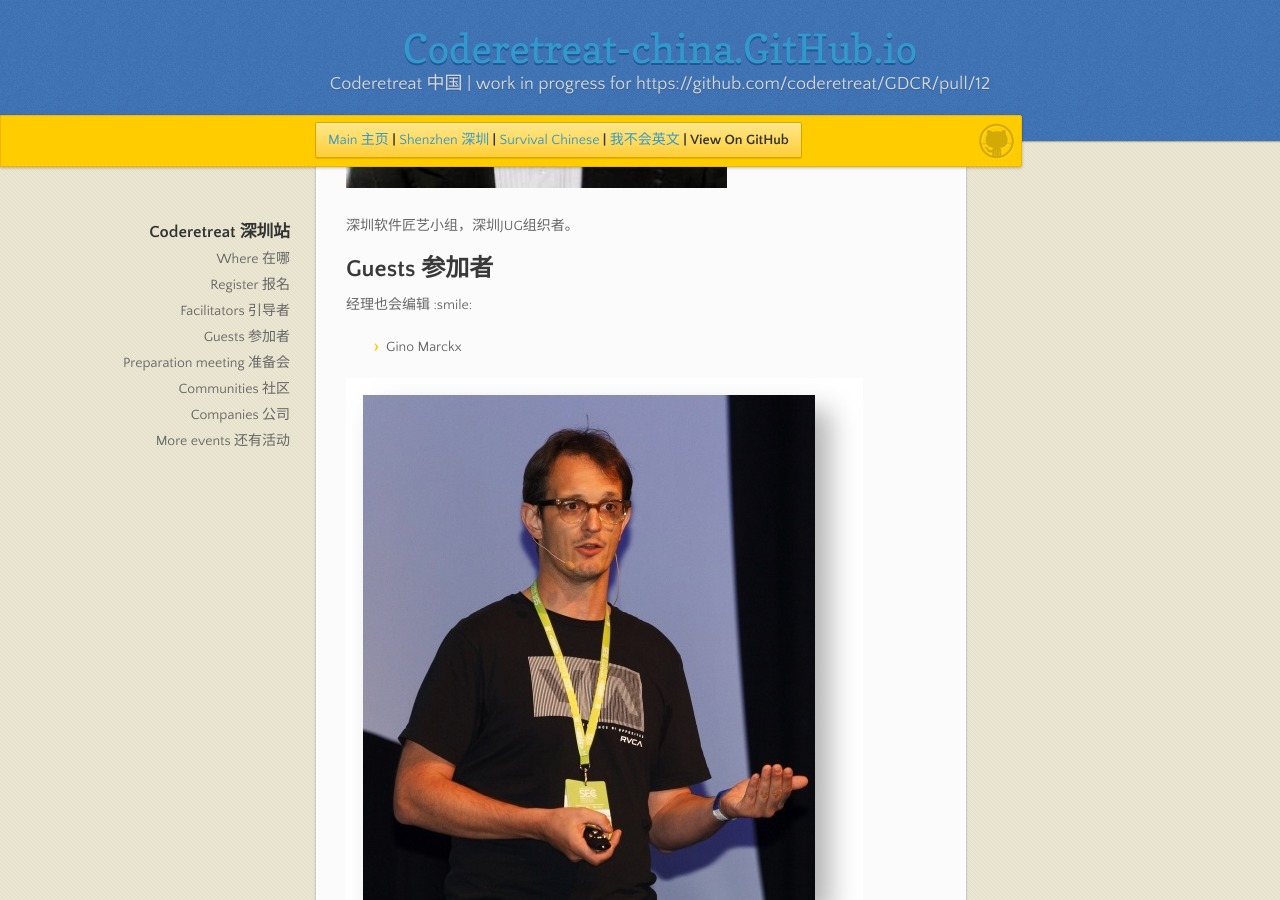
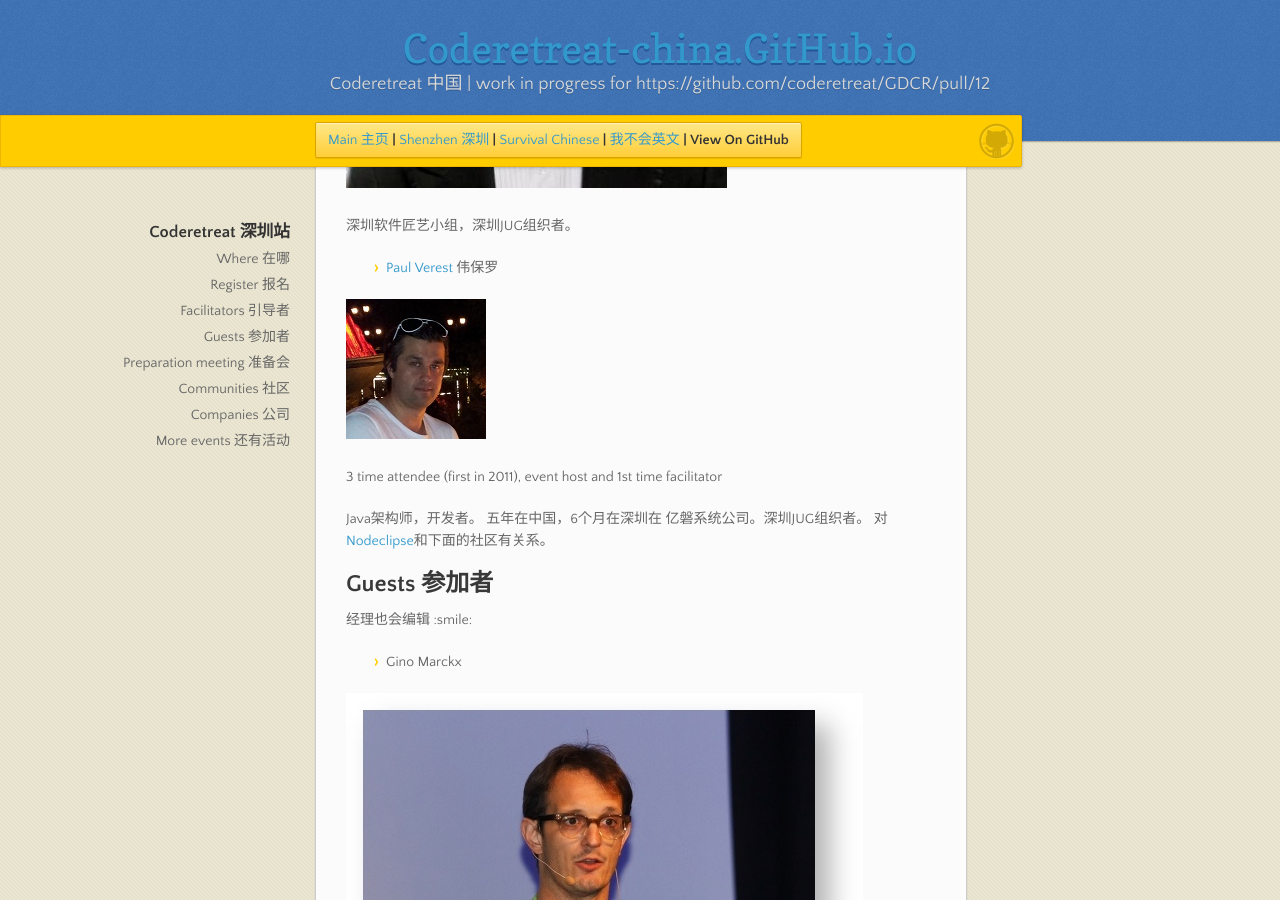
Before and after one commit to coderetreat-china/coderetreat-china.github.io, a Jekyll site: the page built from shenzhen.md, in a window 1280 px wide and 900 px high, scrolled down 1055 px. Built offline with Jekyll 4.4.1, drawn with Linux system fonts in a browser that asks for light colours; some of the changed text lies outside the part shown.

Commit message:
Paul is preparing how to lead Coderteat too

```diff
--- a/shenzhen.md
+++ b/shenzhen.md
@@ -33,6 +33,15 @@ title: Coderetreat 中国 - 深圳站
 
 深圳软件匠艺小组，深圳JUG组织者。
 
+- <a href="https://cn.linkedin.com/pub/paul-verest/10/645/105">Paul Verest</a> 伟保罗
+
+![](images/people/Paul_Verest_140x140.jpg)
+
+3 time attendee (first in 2011), event host and 1st time facilitator
+
+Java架构师，开发者。 五年在中国，6个月在深圳在 亿磐系统公司。深圳JUG组织者。
+对[Nodeclipse](http://www.nodeclipse.org/)和下面的社区有关系。
+
 ## Guests 参加者
 
 经理也会编辑  :smile:
@@ -65,12 +74,6 @@ He likes to spend his spare time with family and friends enjoying cycling, trave
 
 <http://kaelzhang81.github.io/about/>
 
-- <a href="https://cn.linkedin.com/pub/paul-verest/10/645/105">Paul Verest</a> 伟保罗
-
-![](images/people/Paul_Verest_140x140.jpg)
-
-Java架构师，开发者。 五年在中国，6个月在深圳在 亿磐系统公司。深圳JUG组织者。 对[Nodeclipse](http://www.nodeclipse.org/)和下面的社区有关系。
-
 ## Preparation meeting 准备会
 
 [11月5日7点 Thursday 7pm preparation and training for facilitators 准备及引导者培训会](http://coderetreat.org/events/shenzhen-china-preparation-and-training-on-november-5th-7pm)。
```
